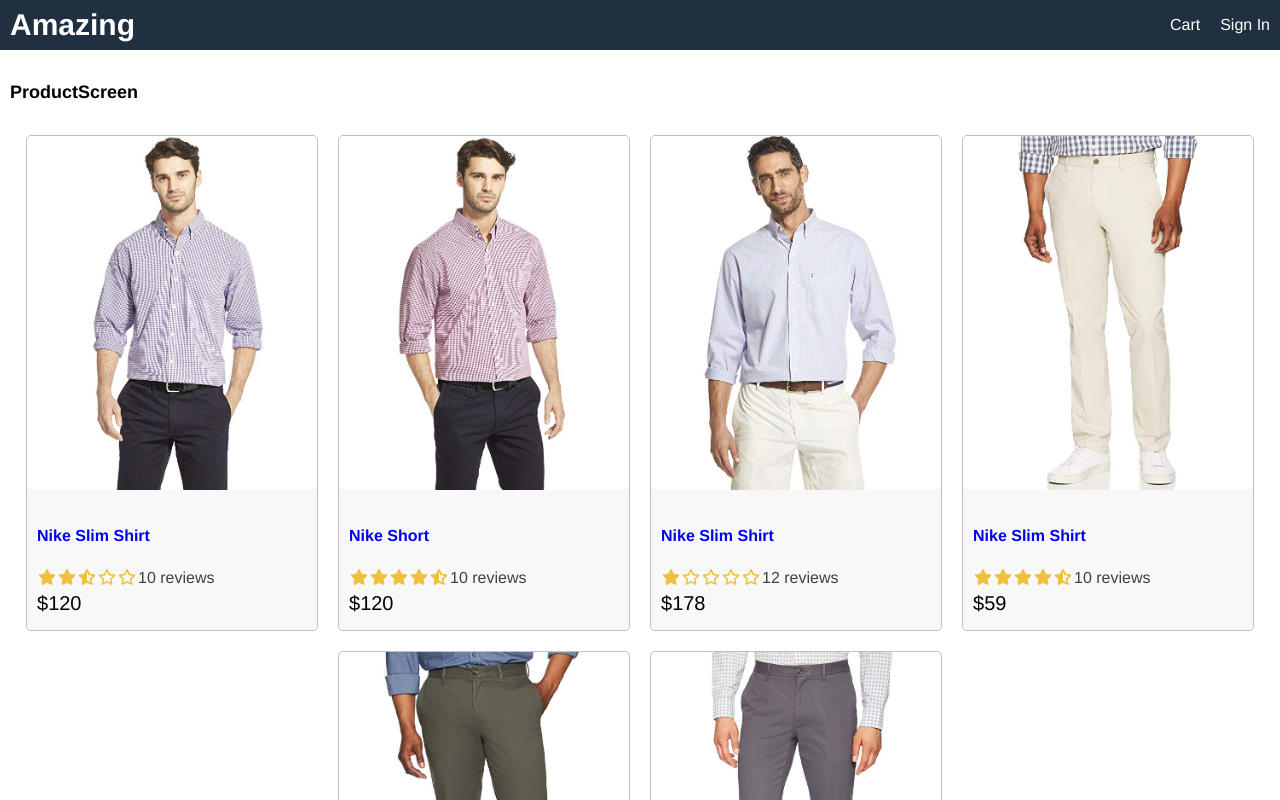
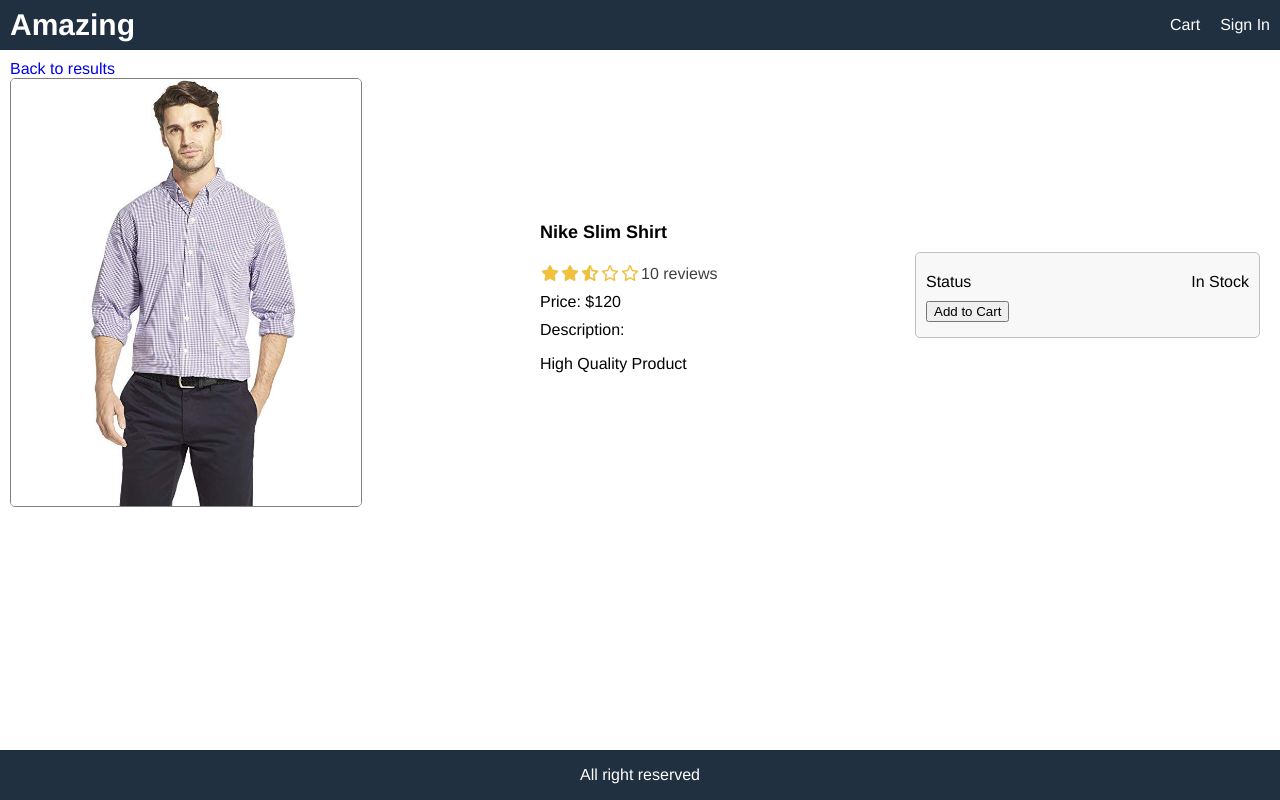
Before and after one commit to julianoperin/Amazing-React-Store, a React (Create React App) app in the folder frontend/: page /product/1 in a window 1280 px wide. Shown: the top 800 px of the page. Built offline with nearby package versions, Linux system fonts and the light colour scheme.

Commit message:
Successfully displayed each item on the productScreen

```diff
--- a/frontend/src/App.js
+++ b/frontend/src/App.js
@@ -21,9 +21,6 @@
         <main>
           <Route exact path="/" component={HomeScreen} />
           <Route exact path="/product/:id" component={ProductScreen} />
-          {/* <Route exact path="/" component={HomeScreen} /> */}
-          <HomeScreen />
-          <ProductScreen />
         </main>
         <footer className="row center">All right reserved</footer>
       </div>
--- a/frontend/src/components/Product.js
+++ b/frontend/src/components/Product.js
@@ -1,12 +1,13 @@
 import React from "react";
 import Rating from "./Rating";
+import { Link } from "react-router-dom";
 
 const Product = ({ product }) => {
   return (
     <div key={product._id} className="card">
-      <a href="product.html">
+      <Link to={`/product/${product._id}`}>
         <img className="medium" src={product.image} alt={product.name} />
-      </a>
+      </Link>
       <div className="card-body">
         <a href="product.html">
           <h2>{product.name}</h2>
--- a/frontend/src/data.js
+++ b/frontend/src/data.js
@@ -6,6 +6,7 @@
       category: "Shirts",
       image: require("./images/p1.jpeg").default,
       price: 120,
+      countInStock: 10,
       brand: "Nike",
       rating: 2.5,
       numReviews: 10,
@@ -17,6 +18,7 @@
       category: "Shirts",
       image: require("./images/p2.jpeg").default,
       price: 120,
+      countInStock: 15,
       brand: "Nike",
       rating: 4.5,
       numReviews: 10,
@@ -28,6 +30,7 @@
       category: "Shirts",
       image: require("./images/p3.jpeg").default,
       price: 178,
+      countInStock: 7,
       brand: "Nike",
       rating: 1.1,
       numReviews: 12,
@@ -39,6 +42,7 @@
       category: "Shirts",
       image: require("./images/p4.jpeg").default,
       price: 59,
+      countInStock: 6,
       brand: "Nike",
       rating: 4.5,
       numReviews: 10,
@@ -50,6 +54,7 @@
       category: "Shirts",
       image: require("./images/p5.jpeg").default,
       price: 310,
+      countInStock: 5,
       brand: "Nike",
       rating: 4.7,
       numReviews: 11,
@@ -61,6 +66,7 @@
       category: "Shirts",
       image: require("./images/p6.jpeg").default,
       price: 240,
+      countInStock: 4,
       brand: "Nike",
       rating: 4.9,
       numReviews: 8,
--- a/frontend/src/index.css
+++ b/frontend/src/index.css
@@ -72,6 +72,7 @@
 .row.center {
   justify-content: center;
 }
+
 /* Image */
 img {
   border-radius: 0.5rem;
--- /dev/null
+++ b/frontend/src/screens/ProductScreen.css
@@ -0,0 +1,32 @@
+/* Product Screen */
+
+.row .top {
+  align-items: flex-start;
+}
+
+.row img {
+  border: solid 1px gray;
+  max-width: 35rem;
+}
+
+.col-1 {
+  flex: 1 1 25rem;
+}
+
+.col-2 {
+  flex: 2 1 30rem;
+}
+
+.col-3 {
+  /* flex: 2 1 25rem; */
+}
+
+ul {
+  padding: 0;
+  margin: 0;
+  list-style-type: none;
+}
+
+li {
+  margin-top: 1rem;
+}
--- a/frontend/src/screens/ProductScreen.js
+++ b/frontend/src/screens/ProductScreen.js
@@ -1,10 +1,65 @@
 import React from "react";
+import data from "../data";
+import Rating from "../components/Rating";
 
-const ProductScreen = () => {
+import { Link } from "react-router-dom";
+import "./ProductScreen.css";
+
+const ProductScreen = (props) => {
+  const product = data.products.find((x) => x._id === props.match.params.id);
+
+  if (!product) {
+    return <div>Product Not Found</div>;
+  }
+
   return (
-    <div>
-      <h1>ProductScreen</h1>
-    </div>
+    <>
+      <Link to="/">Back to results</Link>
+      <div className="row top">
+        <div className="col-2">
+          <img className="large" src={product.image} alt={product.name} />
+        </div>
+        <div className="col-1">
+          <ul>
+            <li>
+              <h1>{product.name}</h1>
+            </li>
+            <li>
+              <Rating
+                rating={product.rating}
+                numReviews={product.numReviews}
+              ></Rating>
+            </li>
+            <li>Price: ${product.price}</li>
+            <li>
+              Description:
+              <p>{product.description}</p>
+            </li>
+          </ul>
+        </div>
+        <div className="col-1">
+          <div className="card card-body">
+            <ul>
+              <li>
+                <div className="row">
+                  <div>Status</div>
+                  <div>
+                    {product.countInStock > 0 ? (
+                      <span className="success">In Stock</span>
+                    ) : (
+                      <span className="error">Unavailable</span>
+                    )}
+                  </div>
+                </div>
+              </li>
+              <li>
+                <button className="primary block">Add to Cart</button>
+              </li>
+            </ul>
+          </div>
+        </div>
+      </div>
+    </>
   );
 };
 
```
